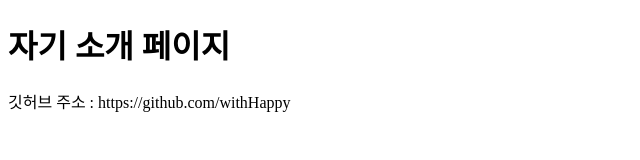
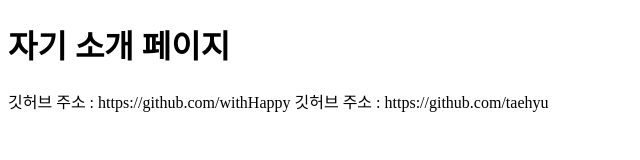
Before and after one commit to taehyu/introduce-page, a plain HTML site: page index.html in a window 1280 px wide. Shown: the whole page, without its empty margins (0-640 px from the left). Drawn offline with Linux system fonts and the light colour scheme.

Commit message:
added taehyu

```diff
--- a/index.html
+++ b/index.html
@@ -14,6 +14,7 @@
       <!-- 섹션 추가 부탁드려요 -->
 	<section>
 		깃허브 주소 : https://github.com/withHappy
+		깃허브 주소 : https://github.com/taehyu
 	</section>
 
   </div>
```
